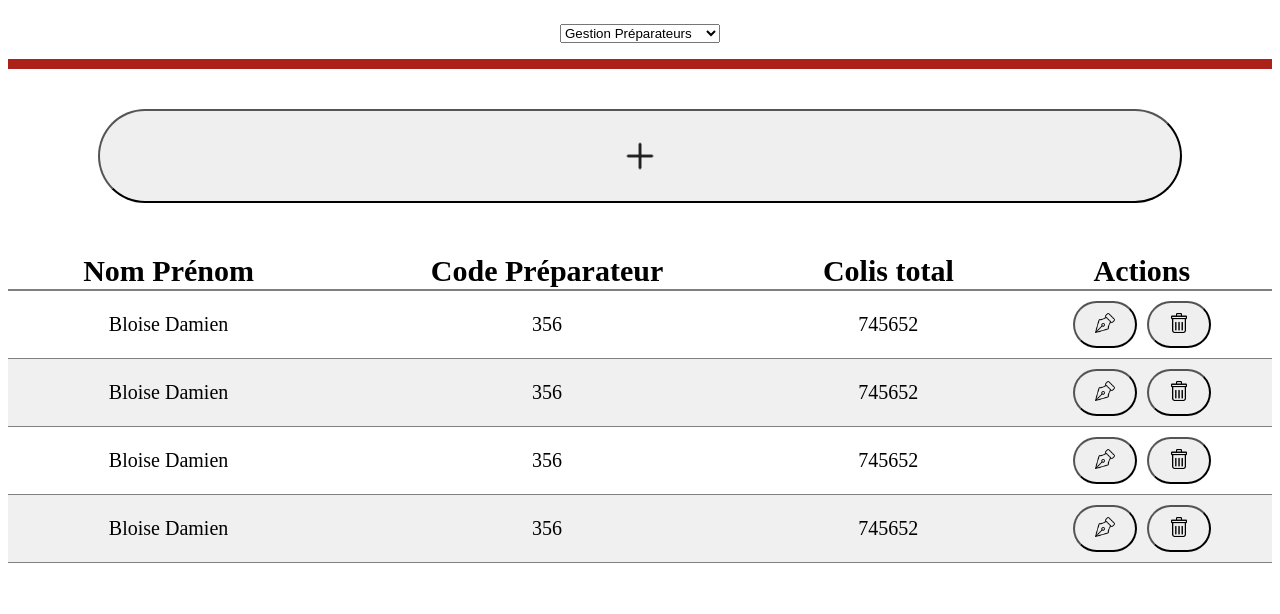
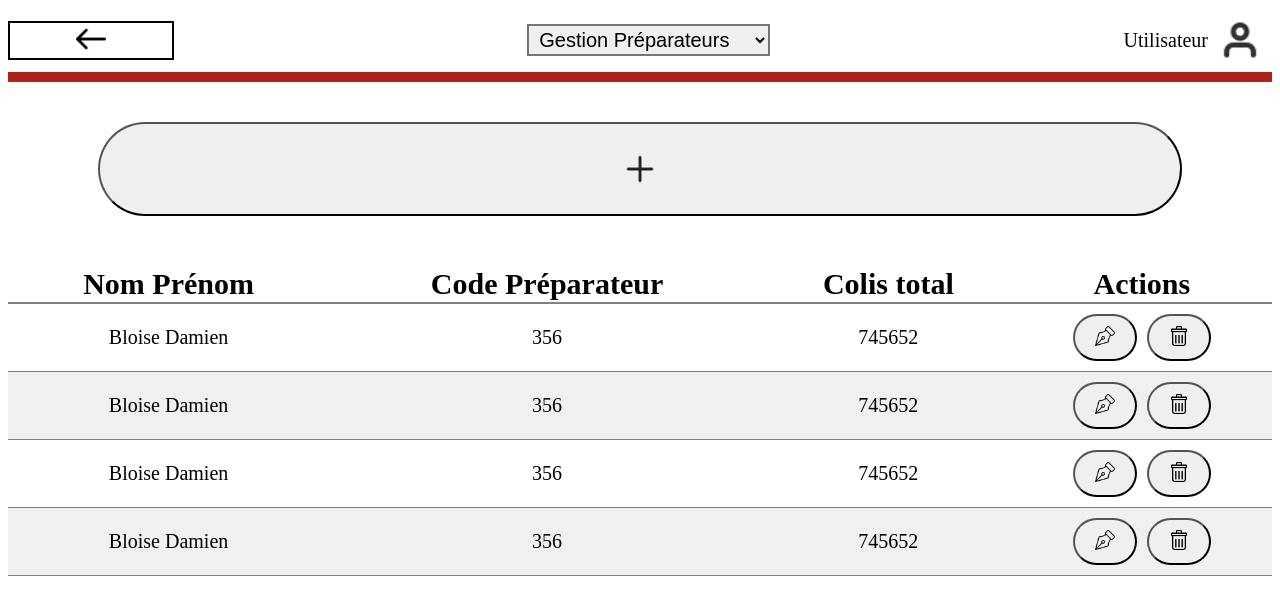
Before and after one commit to SupCrown/sae5, a React (Vite) app in the folder front_aramis/: page / in a window 1280 px wide. Shown: the top 614 px of the page. Built offline with nearby package versions, Linux system fonts and the light colour scheme.

Commit message:
visuel admin normalement fini

```diff
--- a/front_aramis/src/App.jsx
+++ b/front_aramis/src/App.jsx
@@ -1,32 +1,58 @@
-import { Outlet } from "react-router-dom";
-import { useNavigate } from "react-router-dom";
+import { Outlet, useNavigate } from "react-router-dom";
+import { useState, useEffect } from "react";
+import UserIcon from "./assets/User.png";
+import ArrowBack from "./assets/Flechegauche.png";
 
 export default function App() {
   const navigate = useNavigate();
+  const [userName, setUserName] = useState("Utilisateur");
 
-  const goToPrep = () => navigate("/gestion-prep");
-  const goToEmpl = () => navigate("/gestion-empl");
-  const goToCommd = () => navigate("/gestion-commd*");
-  const goToStocks = () => navigate("/saisie-stocks");
+  useEffect(() => {
+    const user = localStorage.getItem("userName");
+    if (user) setUserName(user);
+  }, []);
+
+  const handleLogout = () => {
+    localStorage.removeItem("userName");
+    navigate("/login");
+  };
+
+  const handleNavigation = (e) => {
+    navigate(e.target.value);
+  };
 
   return (
     <div>
-      {/* Header */}
-      <header
-        style={{
-          padding: "16px",
-          borderBottom: "10px solid #AD211B",
-          textAlign: "center",
-        }}
-      >
-        <select>
-          <option value="gestion-prep" onClick={goToPrep}>Gestion Préparateurs</option>
-          <option value="gestion-empl" onClick={goToEmpl}>Gestion Emplacements</option>
-          <option value="gestion-commd" onClick={goToCommd}>Gestion Commandes</option>
-          <option value="saisie-stocks" onClick={goToStocks}>Saisie Stocks</option>
+      <header className="flex items-center justify-between px-6 py-4 border-b-[10px] border-[#AD211B] bg-white">
+
+        {/* FLECHE DECONNEXION */}
+        <button
+          onClick={handleLogout}
+          className="border-2 border-[#000000] px-6 py-2 hover:bg-gray-100 transition bg-[#ffffff]"
+        >
+          <img src={ArrowBack} alt="Retour" className="w-[30px] px-[60px]" />
+        </button>
+
+        {/* SELECT NAVIGATION */}
+        <select
+          onChange={handleNavigation}
+          className="text-[20px] font-bold px-[6px] py-[2px] border-2 border-black rounded-md shadow-sm bg-white cursor-pointer hover:bg-gray-100"
+        >
+          <option value="/gestion-prep">Gestion Préparateurs</option>
+          <option value="/gestion-empl">Gestion Emplacements</option>
+          <option value="/gestion-commd">Gestion Commandes</option>
+          <option value="/saisie-stocks">Saisie Stocks</option>
+          <option value="/stat">Statistiques</option>
         </select>
+
+        {/* UTILISATEUR */}
+        <div className="flex items-center gap-3 text-[20px] font-bold">
+          <span>{userName}</span>
+          <img src={UserIcon} alt="User Icon" className="w-[40px] h-[40px] m-[12px]" />
+        </div>
+
       </header>
-      {/* header / navbar etc */}
+
       <Outlet />
     </div>
   );
--- a/front_aramis/src/pages/Stat.jsx
+++ b/front_aramis/src/pages/Admin/Stat.jsx
@@ -115,7 +115,7 @@ function Stat() {
   }, [periode]);
 
   return (
-    <div className="bg-[#f3f3f3] flex flex-col items-center pt-[30px]">
+    <div className="flex flex-col items-center pt-[30px]">
       <div className="mb-[35px]">
         <select
           value={periode}
--- a/front_aramis/src/router.jsx
+++ b/front_aramis/src/router.jsx
@@ -13,6 +13,7 @@ import SaisieStocks from "./pages/Admin/SaisieStocks.jsx";
 import ModifStocks from "./pages/Admin/ModifStocks.jsx";
 import GestionStocks from "./pages/Admin/GestionStocks.jsx";
 import CreerStocks from "./pages/Admin/CreerStocks.jsx";
+import Stat from "./pages/Admin/Stat.jsx";
 
 
 const router = createBrowserRouter([
@@ -34,6 +35,7 @@ const router = createBrowserRouter([
       { path: "modif-stocks", element: <ModifStocks /> },
       { path: "gestion-stocks", element: <GestionStocks /> },
       { path: "creer-stocks", element: <CreerStocks /> },
+      { path: "stat", element: <Stat /> },
     ],
   },
 ]);
```
Also changed, not shown: front_aramis/src/assets/Flechegauche.png (added), front_aramis/src/assets/User.png (added).
